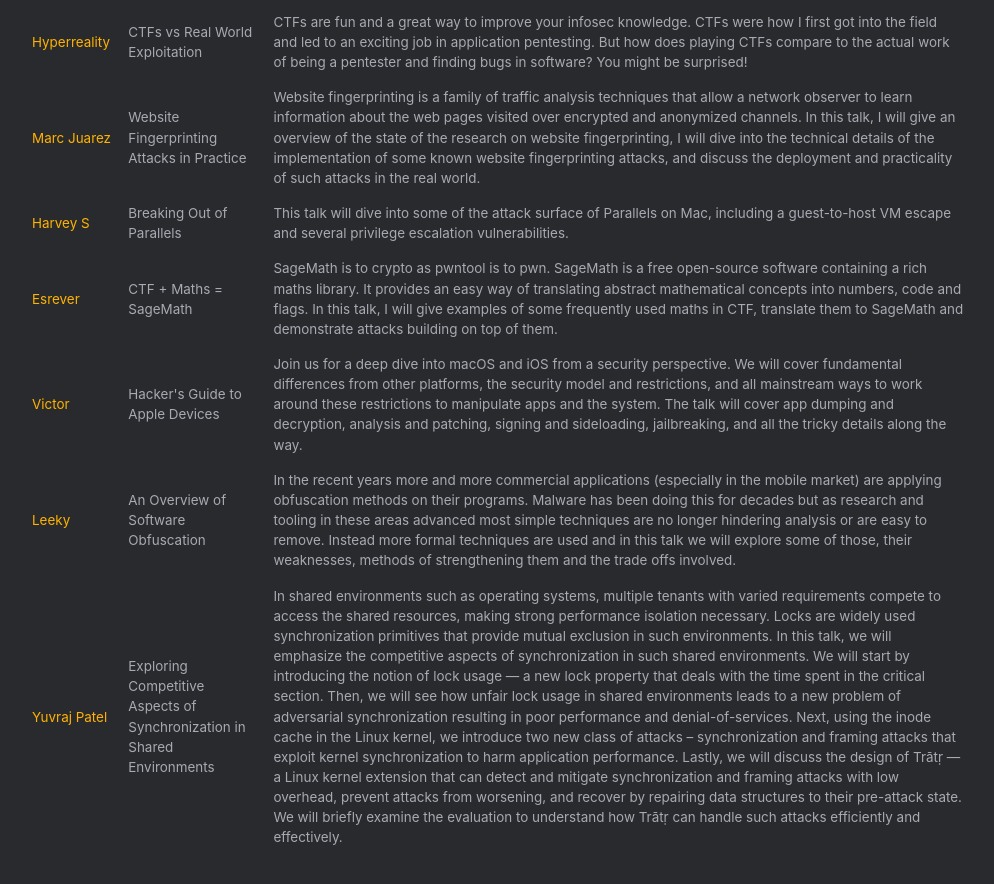
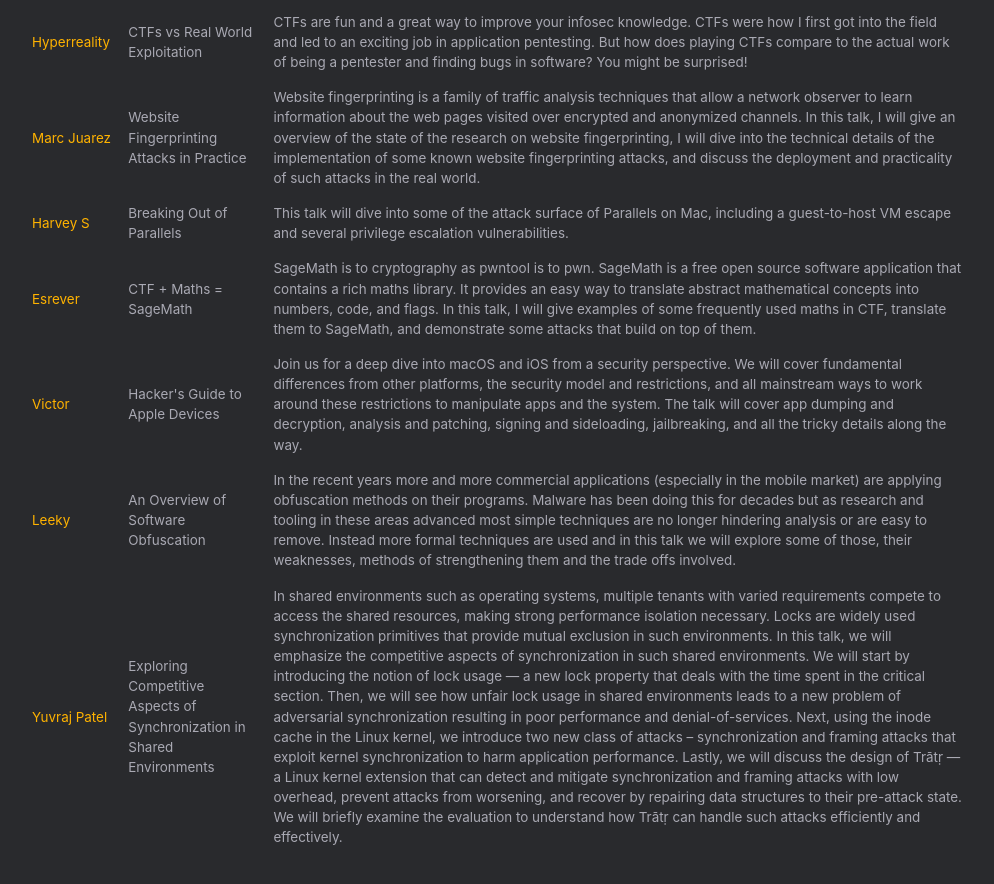
Before and after one commit to compsoc-edinburgh/pwned-site, a Jekyll site: the page built from jekyll/index.html, in a window 1280 px wide and 900 px high, scrolled down 2744 px. Shown: the top 884 px of the window, without its empty margins (142-1136 px from the left). Built offline with Jekyll 4.4.1, drawn with Linux system fonts in a browser that asks for light colours; some web fonts are replaced; a script that is not in the unit is left out.

Commit message:
Update Esrever talk description

```diff
--- a/jekyll/_includes/about.html
+++ b/jekyll/_includes/about.html
@@ -125,7 +125,7 @@
     <tr>
       <td>Esrever</td>
       <td>CTF + Maths = SageMath</td>
-      <td>SageMath is to crypto as pwntool is to pwn. SageMath is a free open-source software containing a rich maths library. It provides an easy way of translating abstract mathematical concepts into numbers, code and flags. In this talk, I will give examples of some frequently used maths in CTF, translate them to SageMath and demonstrate attacks building on top of them.</td>
+      <td>SageMath is to cryptography as pwntool is to pwn. SageMath is a free open source software application that contains a rich maths library. It provides an easy way to translate abstract mathematical concepts into numbers, code, and flags. In this talk, I will give examples of some frequently used maths in CTF, translate them to SageMath, and demonstrate some attacks that build on top of them.</td>
     </tr>
     <tr>
       <td>Victor</td>
```
